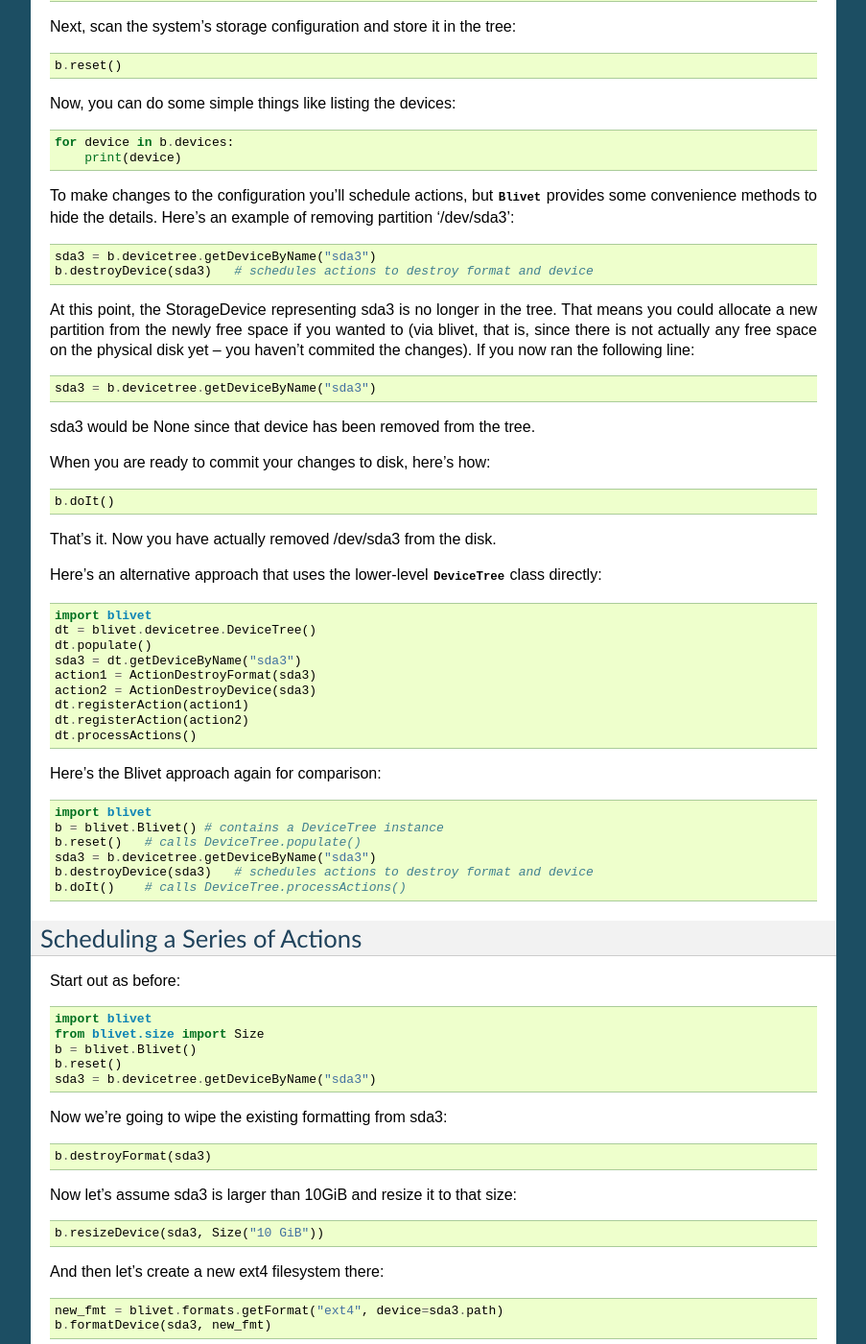
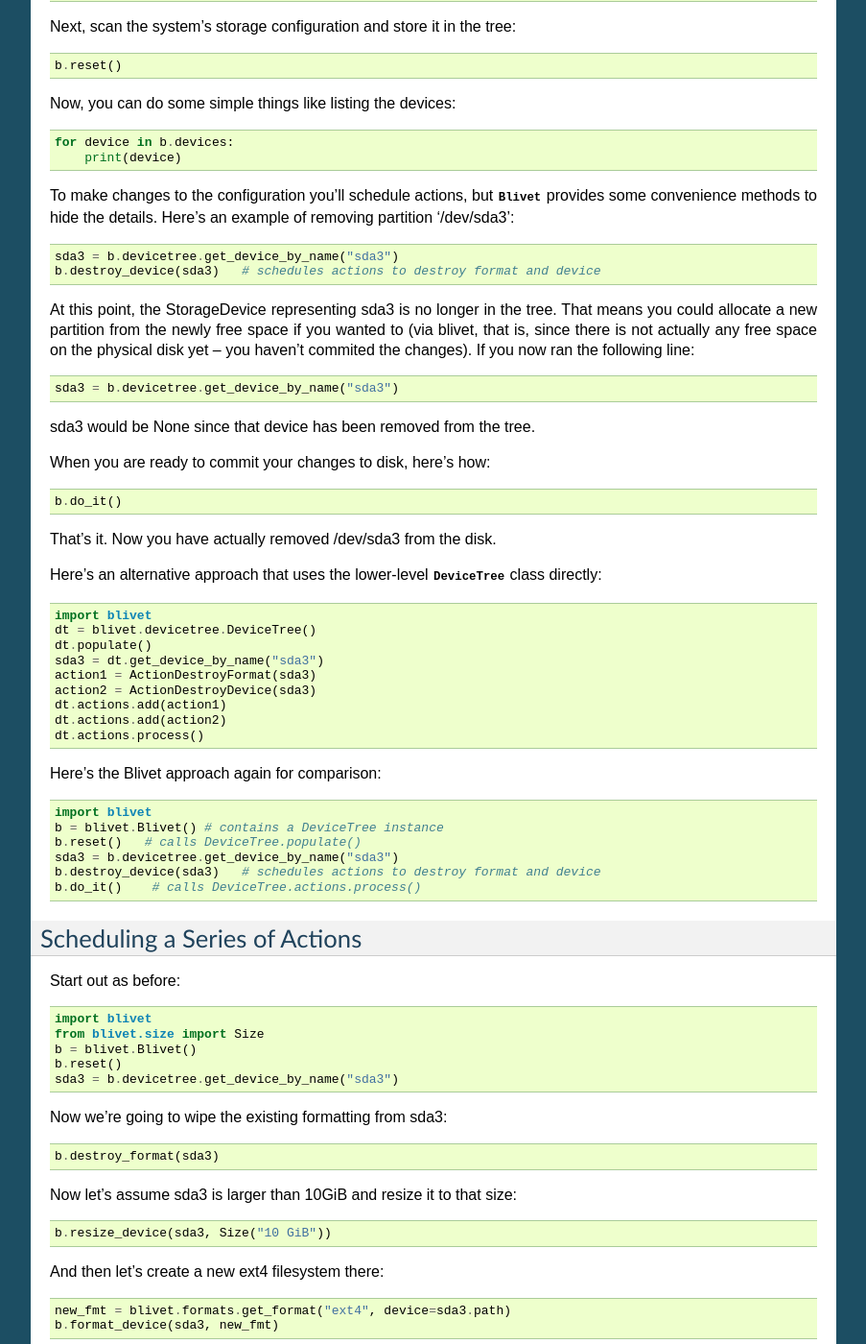
Before and after one commit to storaged-project/blivet, a Sphinx documentation site: the page built from doc/intro.rst, in a window 1280 px wide and 1400 px high, scrolled down 1057 px. Shown: the whole window at 96% size, without its empty margins (198-1101 px from the left). Built offline with Sphinx 7.4.7, drawn with Linux system fonts in a browser that asks for light colours; pages that are not in the unit, such as notebooks, are missing from menus; some of the changed text lies outside the part shown.

Commit message:
Change doc Intriduction to reflect PEP8 compliance changes

```diff
--- a/doc/intro.rst
+++ b/doc/intro.rst
@@ -80,8 +80,8 @@ Now, you can do some simple things like listing the devices::
 To make changes to the configuration you'll schedule actions, but
 :class:`~.Blivet` provides some convenience methods to hide the details. Here's an example of removing partition '/dev/sda3'::
 
-    sda3 = b.devicetree.getDeviceByName("sda3")
-    b.destroyDevice(sda3)   # schedules actions to destroy format and device
+    sda3 = b.devicetree.get_device_by_name("sda3")
+    b.destroy_device(sda3)   # schedules actions to destroy format and device
 
 At this point, the StorageDevice representing sda3 is no longer in the tree.
 That means you could allocate a new partition from the newly free space if you
@@ -89,13 +89,13 @@ wanted to (via blivet, that is, since there is not actually any free space on
 the physical disk yet -- you haven't commited the changes). If you now ran the
 following line::
 
-    sda3 = b.devicetree.getDeviceByName("sda3")
+    sda3 = b.devicetree.get_device_by_name("sda3")
 
 sda3 would be None since that device has been removed from the tree.
 
 When you are ready to commit your changes to disk, here's how::
 
-    b.doIt()
+    b.do_it()
 
 That's it. Now you have actually removed /dev/sda3 from the disk.
 
@@ -105,21 +105,21 @@ Here's an alternative approach that uses the lower-level
     import blivet
     dt = blivet.devicetree.DeviceTree()
     dt.populate()
-    sda3 = dt.getDeviceByName("sda3")
+    sda3 = dt.get_device_by_name("sda3")
     action1 = ActionDestroyFormat(sda3)
     action2 = ActionDestroyDevice(sda3)
-    dt.registerAction(action1)
-    dt.registerAction(action2)
-    dt.processActions()
+    dt.actions.add(action1)
+    dt.actions.add(action2)
+    dt.actions.process()
 
 Here's the Blivet approach again for comparison::
 
     import blivet
     b = blivet.Blivet() # contains a DeviceTree instance
     b.reset()   # calls DeviceTree.populate()
-    sda3 = b.devicetree.getDeviceByName("sda3")
-    b.destroyDevice(sda3)   # schedules actions to destroy format and device
-    b.doIt()    # calls DeviceTree.processActions()
+    sda3 = b.devicetree.get_device_by_name("sda3")
+    b.destroy_device(sda3)   # schedules actions to destroy format and device
+    b.do_it()    # calls DeviceTree.actions.process()
 
 
 Scheduling a Series of Actions
@@ -131,24 +131,24 @@ Start out as before::
     from blivet.size import Size
     b = blivet.Blivet()
     b.reset()
-    sda3 = b.devicetree.getDeviceByName("sda3")
+    sda3 = b.devicetree.get_device_by_name("sda3")
 
 Now we're going to wipe the existing formatting from sda3::
 
-    b.destroyFormat(sda3)
+    b.destroy_format(sda3)
 
 Now let's assume sda3 is larger than 10GiB and resize it to that size::
 
-    b.resizeDevice(sda3, Size("10 GiB"))
+    b.resize_device(sda3, Size("10 GiB"))
 
 And then let's create a new ext4 filesystem there::
 
-    new_fmt = blivet.formats.getFormat("ext4", device=sda3.path)
-    b.formatDevice(sda3, new_fmt)
+    new_fmt = blivet.formats.get_format("ext4", device=sda3.path)
+    b.format_device(sda3, new_fmt)
 
 If you want to commit the whole set of changes in one shot, it's easy::
 
-    b.doIt()
+    b.do_it()
 
 Now you can mount the new filesystem at the directory "/mnt/test"::
 
@@ -171,13 +171,13 @@ sector on a specific disk if that's how you want to do it. Here's an example
 of letting Blivet handle the details of creating a partition of minimum size
 10GiB on either sdb or sdc that is also growable to a maximum size of 20GiB::
 
-    sdb = b.devicetree.getDeviceByName("sdb")
-    sdc = b.devicetree.getDeviceByName("sdc")
-    new_part = b.newPartition(size=Size("10 GiB"), grow=True,
-                              maxsize=Size("20 GiB"),
-                              parents=[sdb, sdc])
-    b.createDevice(new_part)
-    blivet.partitioning.doPartitioning(b)
+    sdb = b.devicetree.get_device_by_name("sdb")
+    sdc = b.devicetree.get_device_by_name("sdc")
+    new_part = b.new_partition(size=Size("10 GiB"), grow=True,
+                               maxsize=Size("20 GiB"),
+                               parents=[sdb, sdc])
+    b.create_device(new_part)
+    blivet.partitioning.do_partitioning(b)
 
 Now you could see where it ended up::
 
@@ -188,13 +188,13 @@ Now you could see where it ended up::
 From here, everything is the same as it was in the first examples. All that's
 left is to execute the scheduled action::
 
-    b.doIt()    # or b.devicetree.processActions()
+    b.do_it()    # or b.devicetree.process_actions()
 
 Backing up, let's see how it looks if you want to specify the start and end
 sectors. If you specify a start sector you have to also specify a single disk
 from which to allocate the partition::
 
-    new_part = b.newPartition(start=2048, end=204802048, parents=[sdb])
+    new_part = b.new_partition(start=2048, end=204802048, parents=[sdb])
 
 All the rest is the same as the previous partitioning example.
 
```
